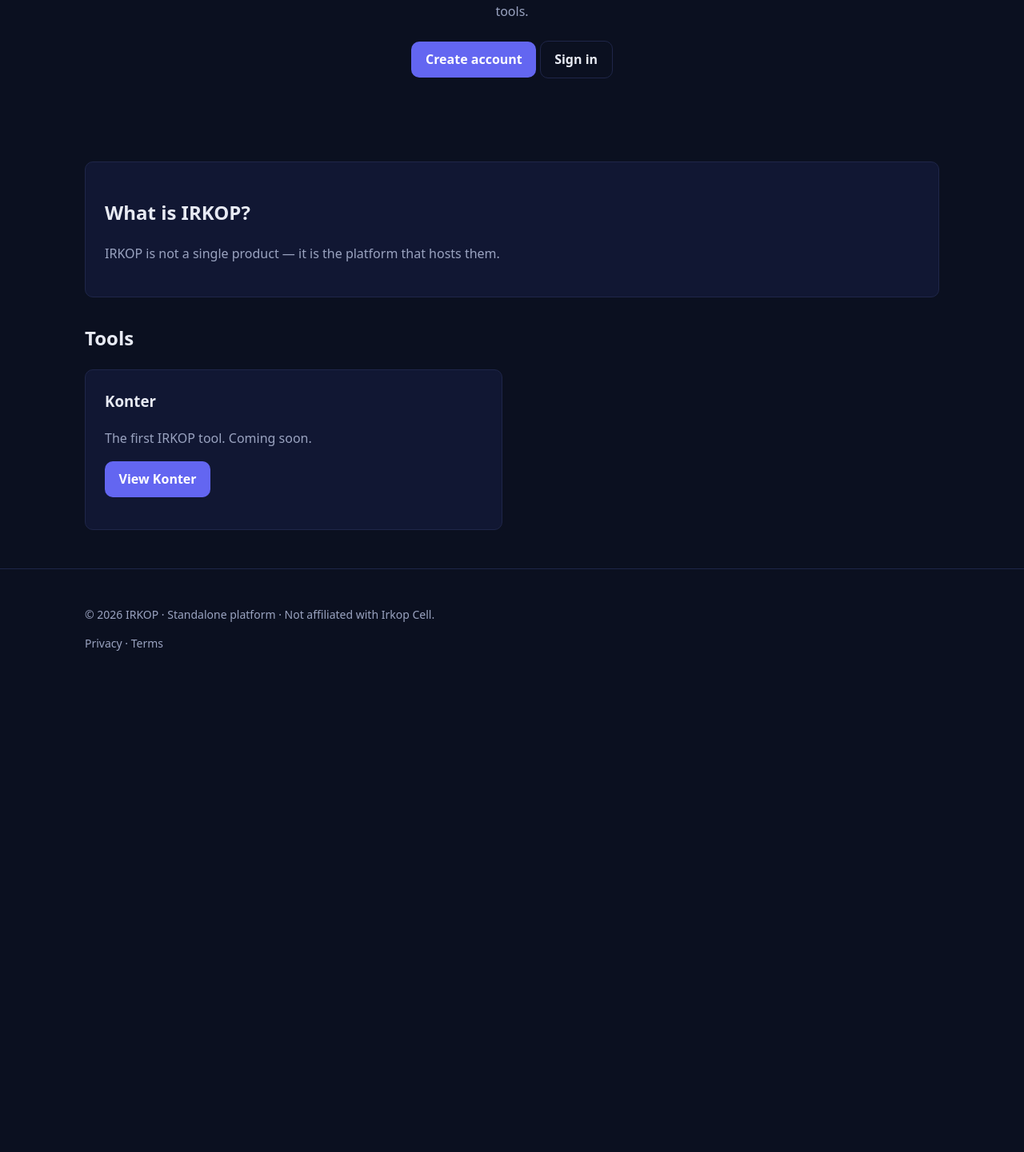
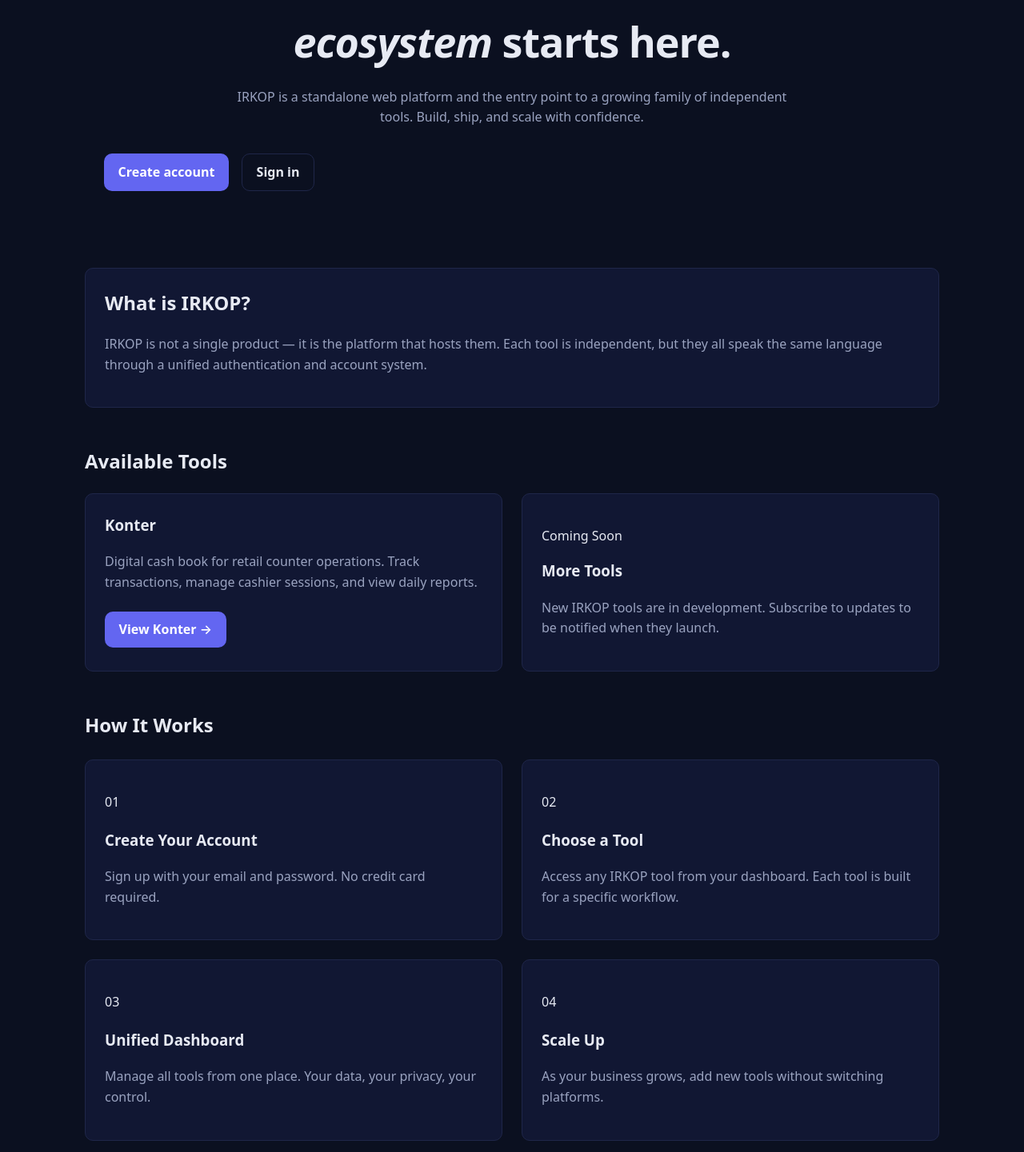
Before and after one commit to kopen1/irkop, a Next.js app: page / in a window 1280 px wide. Shown: the part 249-1690 px from the top of the page at 80% size. Before the commit the page ends 1112 px from the top, so only its background shows below. Built offline with nearby package versions, Linux system fonts and the light colour scheme.

Commit message:
refactor: redesign homepage with vintage ledger theme

```diff
--- a/app/page.tsx
+++ b/app/page.tsx
@@ -1,30 +1,78 @@
 import SiteHeader from '@/components/SiteHeader';
 import SiteFooter from '@/components/SiteFooter';
 import Link from 'next/link';
+
 export default function HomePage() {
   return (
     <>
       <SiteHeader />
       <main id="main" className="container">
         <section className="hero">
-          <h1>The IRKOP ecosystem starts here.</h1>
-          <p>IRKOP is a standalone web platform and the entry point to a growing family of independent tools.</p>
+          <p className="eyebrow">Standalone Platform</p>
+          <h1>
+            The IRKOP<br />
+            <span style={{ fontStyle: 'italic', color: 'var(--stamp)' }}>ecosystem</span> starts here.
+          </h1>
           <p>
-            <Link href="/register" className="btn">Create account</Link>{' '}
-            <Link href="/login" className="btn btn-secondary">Sign in</Link>
+            IRKOP is a standalone web platform and the entry point to a growing family of independent tools. Build, ship, and scale with confidence.
+          </p>
+          <div style={{ display: 'flex', gap: '1rem', flexWrap: 'wrap', marginTop: '2rem' }}>
+            <Link href="/register" className="btn">
+              Create account
+            </Link>
+            <Link href="/login" className="btn btn-secondary">
+              Sign in
+            </Link>
+          </div>
+        </section>
+
+        <section className="card" style={{ marginTop: '3rem' }}>
+          <h2 style={{ marginTop: 0 }}>What is IRKOP?</h2>
+          <p className="muted">
+            IRKOP is not a single product — it is the platform that hosts them. Each tool is independent, but they all speak the same language through a unified authentication and account system.
           </p>
         </section>
-        <section className="card" style={{marginTop:'2rem'}}>
-          <h2>What is IRKOP?</h2>
-          <p className="muted">IRKOP is not a single product — it is the platform that hosts them.</p>
-        </section>
-        <section style={{marginTop:'2rem'}}>
-          <h2>Tools</h2>
+
+        <section style={{ marginTop: '3rem' }}>
+          <h2>Available Tools</h2>
           <div className="grid grid-2">
             <article className="card">
-              <h3 style={{marginTop:0}}>Konter</h3>
-              <p className="muted">The first IRKOP tool. Coming soon.</p>
-              <p><Link href="/konter" className="btn">View Konter</Link></p>
+              <h3 style={{ marginTop: 0 }}>Konter</h3>
+              <p className="muted">Digital cash book for retail counter operations. Track transactions, manage cashier sessions, and view daily reports.</p>
+              <Link href="/konter" className="btn" style={{ marginTop: '0.5rem' }}>
+                View Konter →
+              </Link>
+            </article>
+            <article className="card">
+              <p className="eyebrow">Coming Soon</p>
+              <h3 style={{ marginTop: 0 }}>More Tools</h3>
+              <p className="muted">New IRKOP tools are in development. Subscribe to updates to be notified when they launch.</p>
+            </article>
+          </div>
+        </section>
+
+        <section style={{ marginTop: '3rem' }}>
+          <h2 id="alur">How It Works</h2>
+          <div className="grid grid-2" style={{ marginTop: '1.5rem' }}>
+            <article className="card">
+              <p className="eyebrow">01</p>
+              <h3>Create Your Account</h3>
+              <p className="muted">Sign up with your email and password. No credit card required.</p>
+            </article>
+            <article className="card">
+              <p className="eyebrow">02</p>
+              <h3>Choose a Tool</h3>
+              <p className="muted">Access any IRKOP tool from your dashboard. Each tool is built for a specific workflow.</p>
+            </article>
+            <article className="card">
+              <p className="eyebrow">03</p>
+              <h3>Unified Dashboard</h3>
+              <p className="muted">Manage all tools from one place. Your data, your privacy, your control.</p>
+            </article>
+            <article className="card">
+              <p className="eyebrow">04</p>
+              <h3>Scale Up</h3>
+              <p className="muted">As your business grows, add new tools without switching platforms.</p>
             </article>
           </div>
         </section>
```
